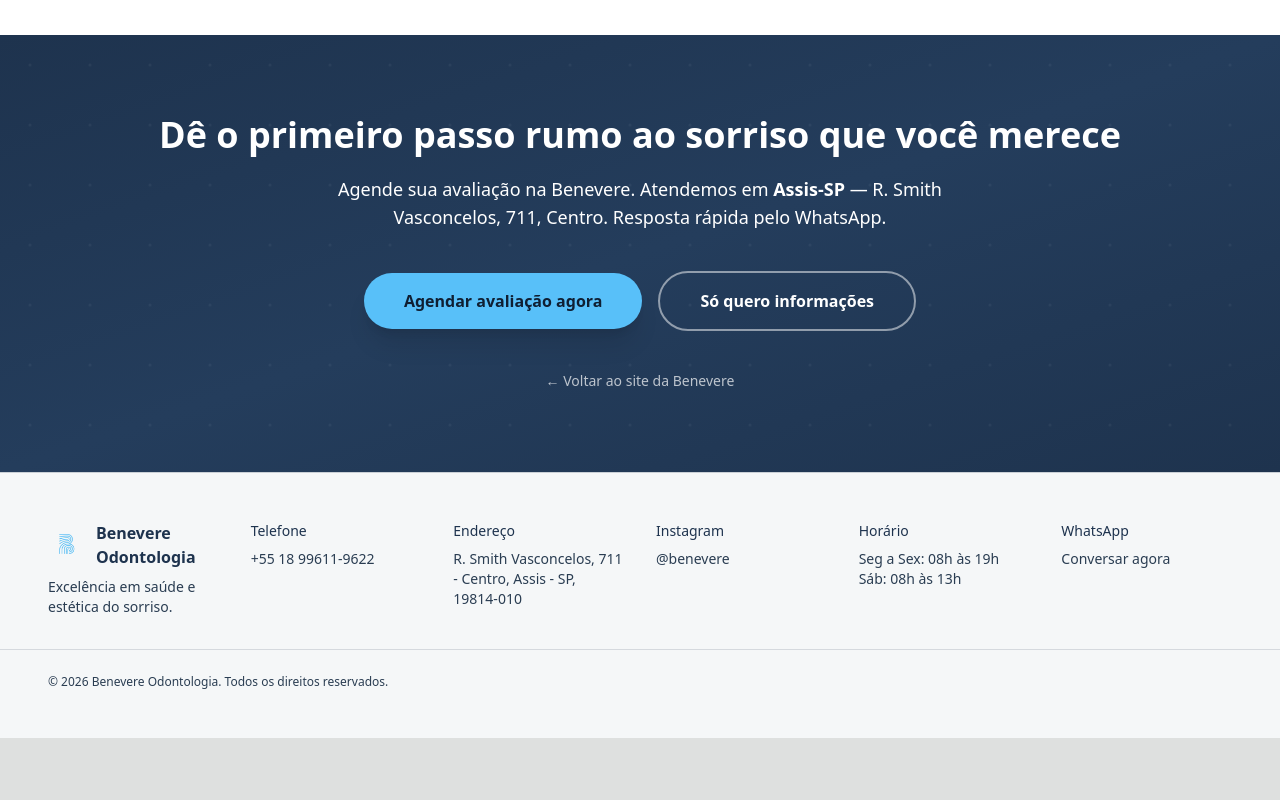
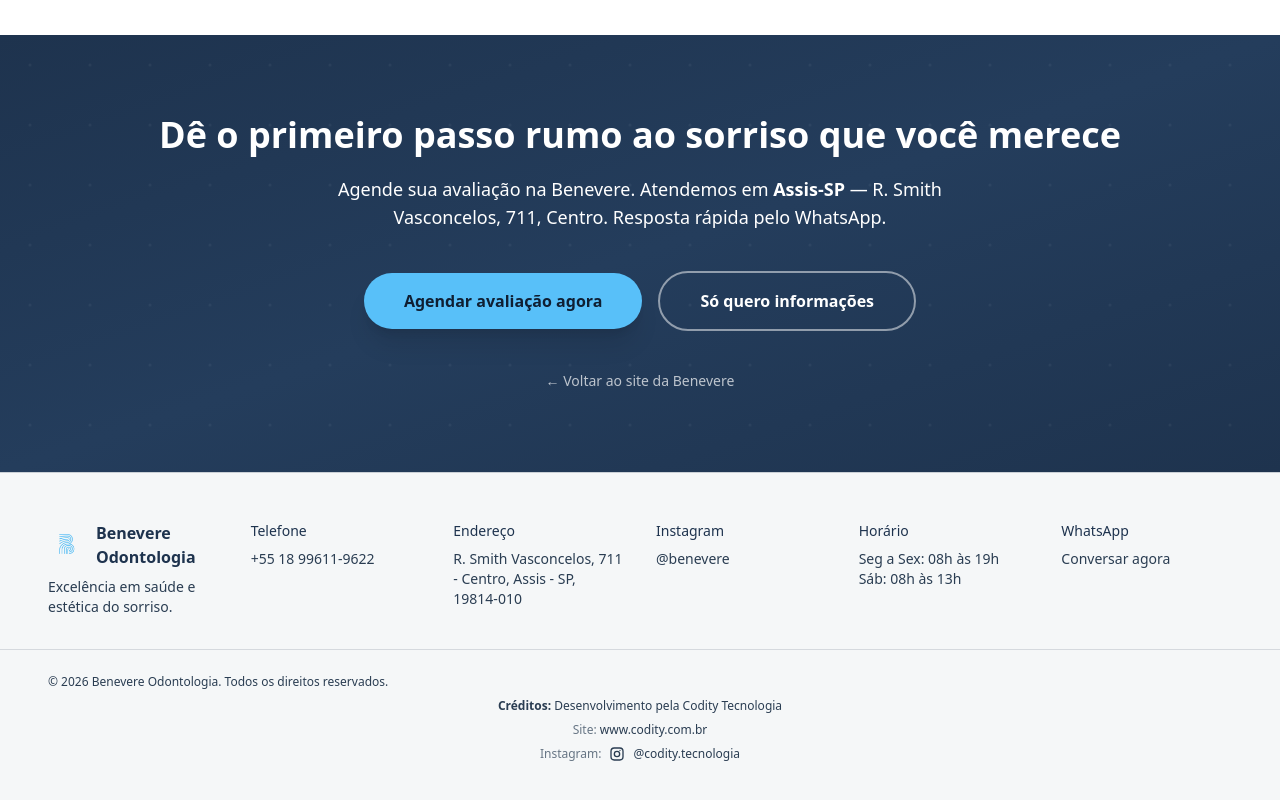
Before and after one commit to eduardofalmeida/benevere-clinic, a React (Vite) app: page /implantes in a window 1280 px wide. Shown: the part 3932-4732 px from the top of the page. Before the commit the page ends 4670 px from the top, so only its background shows below. Built offline with nearby package versions, Linux system fonts and the light colour scheme.

Commit message:
'add-creditos-dev'

```diff
--- a/src/components/About.jsx
+++ b/src/components/About.jsx
@@ -65,7 +65,7 @@
           <div data-reveal className="reveal">
             <img
               src="/about-benevere-clinic.png"
-              alt="Consultorio Benevere com equipamentos modernos"
+              alt="Consultório Benevere com equipamentos modernos"
               className="h-72 w-full rounded-3xl border border-white/80 object-cover shadow-[0_24px_65px_rgba(38,65,120,0.2)] sm:h-80"
               loading="lazy"
             />
--- a/src/components/CTA.jsx
+++ b/src/components/CTA.jsx
@@ -24,12 +24,12 @@
         />
         <div className="relative text-center">
           <AnimatedTitle
-            text="Dê o proximo passo para um sorriso de alto padrao."
+            text="Dê o próximo passo para um sorriso de alto padrão."
             className="text-3xl font-semibold tracking-tight text-white drop-shadow-sm sm:text-4xl"
           />
           <p className="mx-auto mt-4 max-w-3xl text-sm leading-relaxed text-white sm:text-base">
-            Atendimento exclusivo, diagnostico preciso e plano personalizado para voce conquistar um
-            sorriso saudavel, funcional e esteticamente natural.
+            Atendimento exclusivo, diagnóstico preciso e plano personalizado para você conquistar um
+            sorriso saudável, funcional e esteticamente natural.
           </p>
           <div className="mt-7 flex flex-wrap items-center justify-center gap-2 text-xs font-semibold uppercase tracking-[0.1em] text-grayLight">
             <span className="cta-capsule rounded-full px-3 py-1.5">Atendimento individual</span>
@@ -37,7 +37,7 @@
             <span className="cta-capsule rounded-full px-3 py-1.5">Resultados naturais</span>
           </div>
           <p className="mt-6 text-sm font-semibold text-white/90">
-            Retorno rapido no WhatsApp durante horario comercial.
+            Retorno rápido no WhatsApp durante horário comercial.
           </p>
           <div className="mt-6 flex flex-col items-center justify-center gap-3 sm:flex-row">
             <a
@@ -52,7 +52,7 @@
               href={PHONE_URL}
               className="inline-flex min-w-[220px] items-center justify-center rounded-full border border-white/70 bg-white/10 px-7 py-3 text-sm font-medium tracking-wide text-white transition duration-300 hover:-translate-y-0.5 hover:bg-white/20"
             >
-              Ligar para a clinica
+              Ligar para a clínica
             </a>
           </div>
         </div>
--- a/src/components/Footer.jsx
+++ b/src/components/Footer.jsx
@@ -46,6 +46,51 @@
       </div>
       <div className="container-base mt-8 border-t border-[#1e334e]/15 pt-6 text-xs text-[#2a3d52]">
         <p>© {new Date().getFullYear()} Benevere Odontologia. Todos os direitos reservados.</p>
+        <div className="mt-2 flex flex-col items-center gap-2 text-center">
+          <div>
+            <span className="font-semibold">Créditos:</span> Desenvolvimento pela{' '}
+            <a
+              href="https://www.codity.com.br"
+              target="_blank"
+              rel="noreferrer"
+              className="transition hover:text-[#58c0f9]"
+            >
+              Codity Tecnologia
+            </a>
+          </div>
+          <div>
+            <span className="text-[#2a3d52]/70">Site:</span>{' '}
+            <a
+              href="https://www.codity.com.br"
+              target="_blank"
+              rel="noreferrer"
+              className="transition hover:text-[#58c0f9]"
+            >
+              www.codity.com.br
+            </a>
+          </div>
+          <div className="flex items-center gap-2">
+            <span className="text-[#2a3d52]/70">Instagram:</span>
+            <a
+              href="https://instagram.com/codity.tecnologia"
+              target="_blank"
+              rel="noreferrer"
+              className="inline-flex items-center gap-2 transition hover:text-[#58c0f9]"
+            >
+              <svg
+                viewBox="0 0 24 24"
+                className="h-4 w-4"
+                aria-hidden="true"
+                fill="currentColor"
+              >
+                <path d="M7.75 2h8.5A5.75 5.75 0 0 1 22 7.75v8.5A5.75 5.75 0 0 1 16.25 22h-8.5A5.75 5.75 0 0 1 2 16.25v-8.5A5.75 5.75 0 0 1 7.75 2Zm0 2A3.75 3.75 0 0 0 4 7.75v8.5A3.75 3.75 0 0 0 7.75 20h8.5A3.75 3.75 0 0 0 20 16.25v-8.5A3.75 3.75 0 0 0 16.25 4h-8.5Z" />
+                <path d="M12 7a5 5 0 1 1 0 10 5 5 0 0 1 0-10Zm0 2a3 3 0 1 0 0 6 3 3 0 0 0 0-6Z" />
+                <path d="M17.5 6.5a1 1 0 1 1-2 0 1 1 0 0 1 2 0Z" />
+              </svg>
+              @codity.tecnologia
+            </a>
+          </div>
+        </div>
       </div>
     </footer>
   )
--- a/src/components/Hero.jsx
+++ b/src/components/Hero.jsx
@@ -31,7 +31,7 @@
           <p className="mt-6 max-w-xl text-base leading-relaxed text-grayLight sm:text-lg">
             Cada detalhe pensado pra você se sentir bem em todas as etapas. 😁
           </p>
-          <div className="mt-8 grid grid-cols-2 gap-2 sm:flex sm:flex-wrap sm:items-center sm:gap-3">
+          <div className="mt-8 grid grid-cols-2 gap-2 sm:flex sm:flex-wrap sm:items-center sm:justify-center sm:gap-3">
             <a
               href={WHATSAPP_URL}
               target="_blank"
@@ -86,7 +86,7 @@
             <div className="absolute -right-4 -top-4 h-24 w-24 rounded-full bg-blueGray/25 blur-2xl" />
             <img
               src="/hero-benevere-real.png"
-              alt="Especialista da Benevere no consultorio"
+              alt="Especialista da Benevere no consultório"
               className="h-[370px] w-full rounded-3xl border border-white/80 object-cover shadow-[0_24px_70px_rgba(31,58,109,0.32)] sm:h-[460px]"
               loading="lazy"
             />
```
